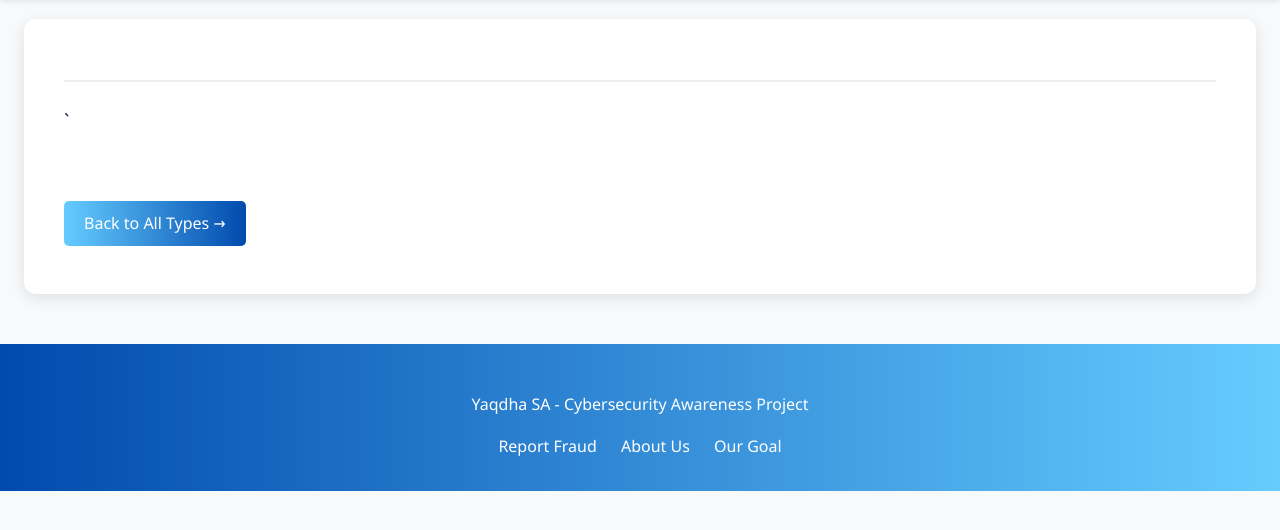
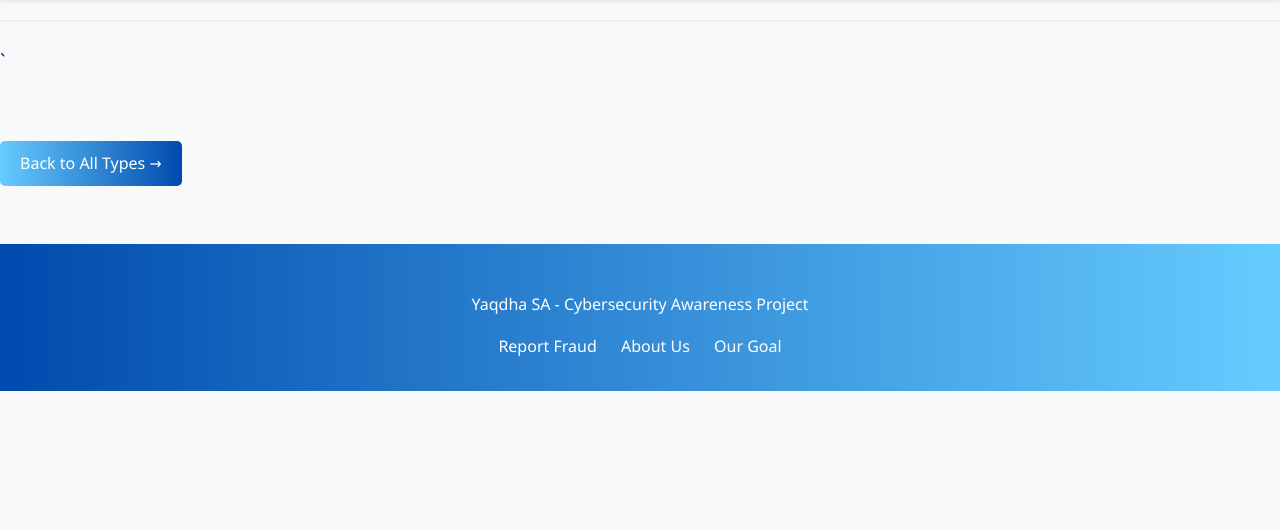
Before and after one commit to dwinch-04/Yaqdha-Platform, a Django app: template main/templates/en/scam_detail.html in a window 1280 px wide. Shown: the part 77-607 px from the top of the page. Run offline with Django 5.2, Linux system fonts and the light colour scheme; the template is opened without the code that fills it, so the values that code supplies are empty.

Commit message:
Update scam_detail.html

```diff
--- a/main/templates/en/scam_detail.html
+++ b/main/templates/en/scam_detail.html
@@ -1,7 +1,7 @@
 {% extends 'en/base.html' %}
 
 {% block content %}
-<div class="container" style="background: white; padding: 40px; margin-top: 20px; border-radius: 12px; box-shadow: 0 4px 15px rgba(0,0,0,0.1); text-align: left;" dir="ltr">
+<div class="detail-container" dir="ltr" style="text-align: left;">
     <h1 style="color: var(--primary-color); font-weight: bold;">{{ scam.title_en }}</h1>
     <hr style="border: 0.5px solid #eee; margin: 20px 0;">
 
```
